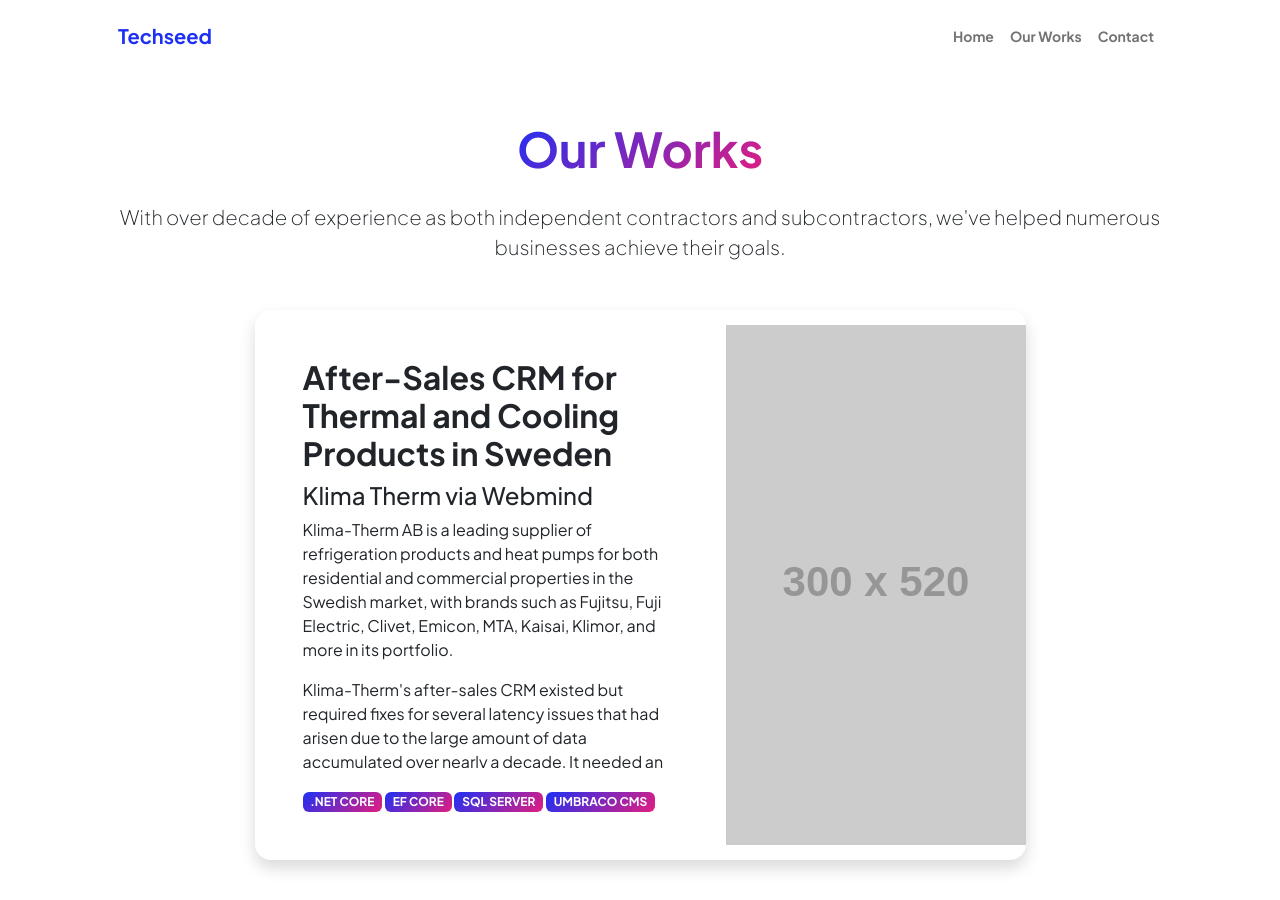
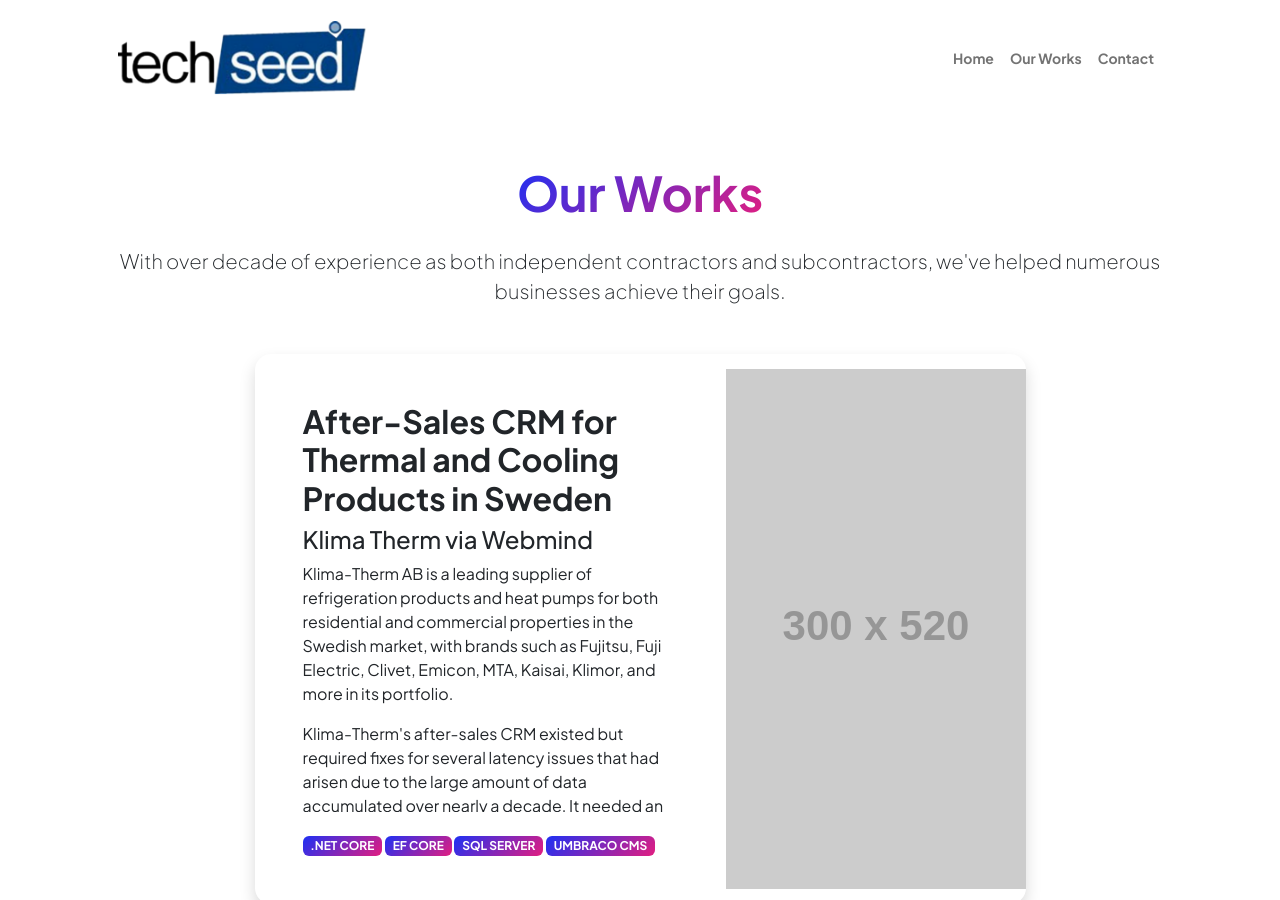
Before and after one commit to techseed-Pk/techseed-Pk.github.io, a Jekyll site: the page built from projects.html, in a window 1280 px wide and 900 px high. Built offline with Jekyll 4.4.1, drawn with Linux system fonts in a browser that asks for light colours.

Commit message:
add logo to site

```diff
--- a/_includes/navigation.html
+++ b/_includes/navigation.html
@@ -1,7 +1,7 @@
 <!-- Navigation-->
 <nav class="navbar navbar-expand-lg navbar-light bg-white py-3">
     <div class="container px-5">
-        <a class="navbar-brand" href="index.html"><span class="fw-bolder text-primary">Techseed</span></a>
+        <a class="navbar-brand" href="index.html"><img src="/assets/clogo_t.png" alt="Techseed Logo" class="img-fluid" style="width: 250px" /></a>
         <button class="navbar-toggler" type="button" data-bs-toggle="collapse"
             data-bs-target="#navbarSupportedContent" aria-controls="navbarSupportedContent"
             aria-expanded="false" aria-label="Toggle navigation"><span
```
Also changed, not shown: assets/clogo.jpg (added), assets/clogo_t.png (added).
